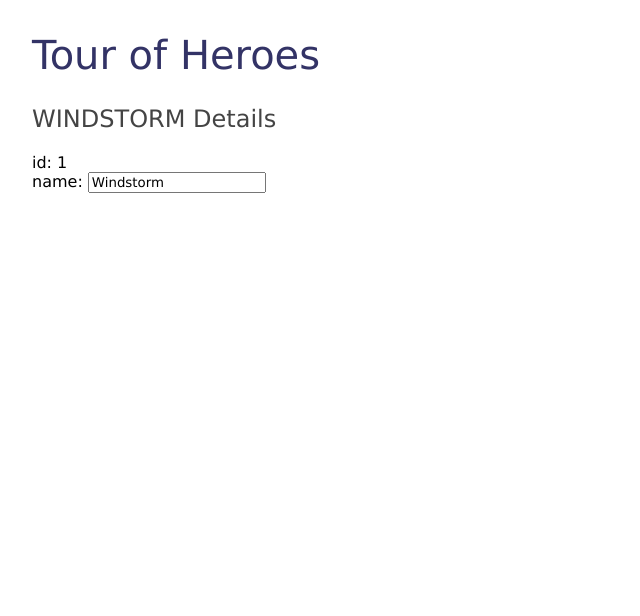
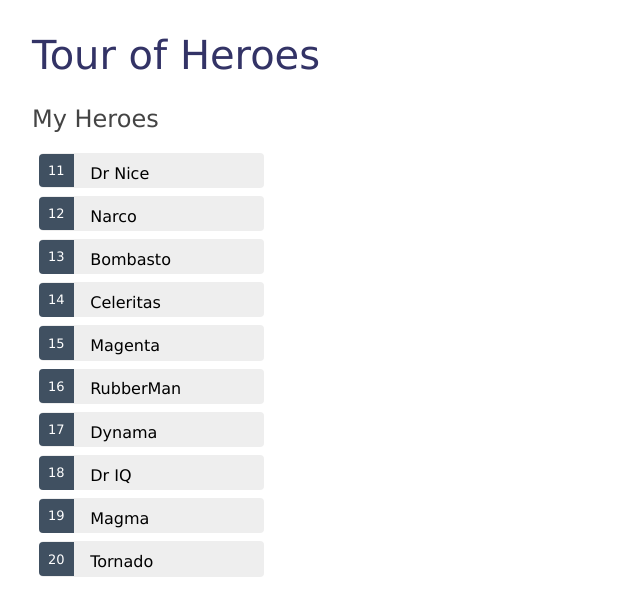
Before and after one commit to EFEducationFirstMobile/angular-tutorial-internship, an Angular app in the folder my-first-project/: page / in a window 1280 px wide. Shown: the top 616 px of the page, without its empty margins (0-640 px from the left). Built offline with nearby package versions, Linux system fonts and the light colour scheme.

Commit message:
Displaying a list module

```diff
--- a/my-first-project/src/app/heroes/heroes.component.html
+++ b/my-first-project/src/app/heroes/heroes.component.html
@@ -1,7 +1,20 @@
-<h2>{{hero.name | uppercase}} Details</h2>
-<div><span>id: </span>{{hero.id}}</div>
-<div>
-  <label>name:
-    <input [(ngModel)]="hero.name" placeholder="name"/>
-  </label>
+<h2>My Heroes</h2>
+<ul class="heroes">
+  <li *ngFor="let hero of heroes"
+    [class.selected]="hero === selectedHero"
+    (click)="onSelect(hero)">
+    <span class="badge">{{hero.id}}</span> {{hero.name}}
+  </li>
+</ul>
+
+<div *ngIf="selectedHero">
+
+  <h2>{{selectedHero.name | uppercase}} Details</h2>
+  <div><span>id: </span>{{selectedHero.id}}</div>
+  <div>
+    <label>name:
+      <input [(ngModel)]="selectedHero.name" placeholder="name"/>
+    </label>
+  </div>
+
 </div>
--- a/my-first-project/src/app/heroes/heroes.component.ts
+++ b/my-first-project/src/app/heroes/heroes.component.ts
@@ -1,6 +1,6 @@
 import { Component, OnInit } from '@angular/core';
 import {Hero} from '../hero';
-
+import {HEROES} from '../mock-heroes';
 
 @Component({
   selector: 'app-heroes',
@@ -16,6 +16,14 @@
     name: 'Windstorm'
   };
 
+  heroes = HEROES;
+
+
+  selectedHero: Hero;
+  onSelect(hero: Hero): void{
+    this.selectedHero = hero;
+  }
+
   constructor() {
 
    }
--- /dev/null
+++ b/my-first-project/src/app/mock-heroes.ts
@@ -0,0 +1,15 @@
+import {Hero} from './hero';
+
+export const HEROES: Hero[] = [
+
+{id: 11, name: 'Dr Nice'},
+{id: 12, name: 'Narco'},
+{id: 13, name: "Bombasto"},
+{id: 14, name: "Celeritas"},
+{id: 15, name: "Magenta"},
+{id: 16, name: "RubberMan"},
+{id: 17, name: "Dynama"},
+{id: 18, name: 'Dr IQ'},
+{id: 19, name: "Magma"},
+{id: 20, name: 'Tornado'}
+];
--- a/my-first-project/src/styles.css
+++ b/my-first-project/src/styles.css
@@ -30,3 +30,51 @@
 * { font-family: Geneva, Helvetica, sans-serif;
 
 }
+
+.selected {
+    background-color: #CFD8DC !important;
+    color: white;
+  }
+  .heroes {
+    margin: 0 0 2em 0;
+    list-style-type: none;
+    padding: 0;
+    width: 15em;
+  }
+  .heroes li {
+    cursor: pointer;
+    position: relative;
+    left: 0;
+    background-color: #EEE;
+    margin: .5em;
+    padding: .3em 0;
+    height: 1.6em;
+    border-radius: 4px;
+  }
+  .heroes li.selected:hover {
+    background-color: #BBD8DC !important;
+    color: white;
+  }
+  .heroes li:hover {
+    color: #607D8B;
+    background-color: #DDD;
+    left: .1em;
+  }
+  .heroes .text {
+    position: relative;
+    top: -3px;
+  }
+  .heroes .badge {
+    display: inline-block;
+    font-size: small;
+    color: white;
+    padding: 0.8em 0.7em 0 0.7em;
+    background-color:#405061;
+    line-height: 1em;
+    position: relative;
+    left: -1px;
+    top: -4px;
+    height: 1.8em;
+    margin-right: .8em;
+    border-radius: 4px 0 0 4px;
+  }
```
